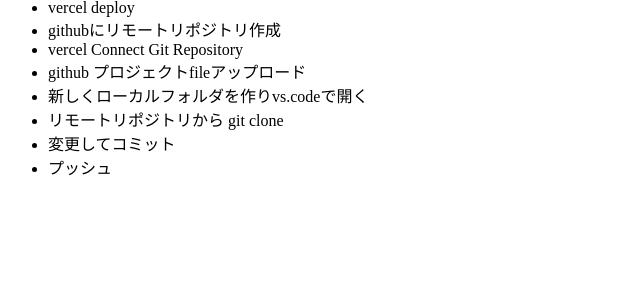
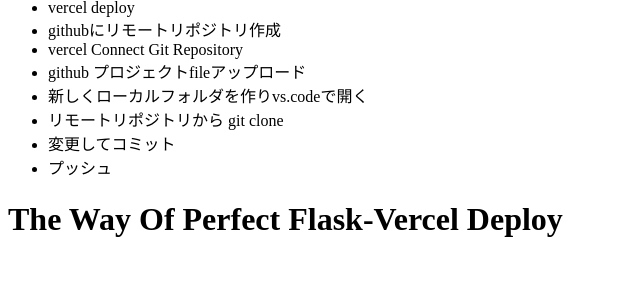
Before and after one commit to tokoshika/Perfect-Flask-VercelDev, a Flask app: page / in a window 1280 px wide. Shown: the part 187-495 px from the top of the page, without its empty margins (0-640 px from the left). Run offline with Flask 3, Linux system fonts and the light colour scheme.

Commit message:
first comitte

```diff
--- a/templates/index.html
+++ b/templates/index.html
@@ -22,5 +22,6 @@
       <li>変更してコミット</li>
       <li>プッシュ</li>
     </ul>
+    <h1>The Way Of Perfect Flask-Vercel Deploy</h1>
   </body>
 </html>
```
